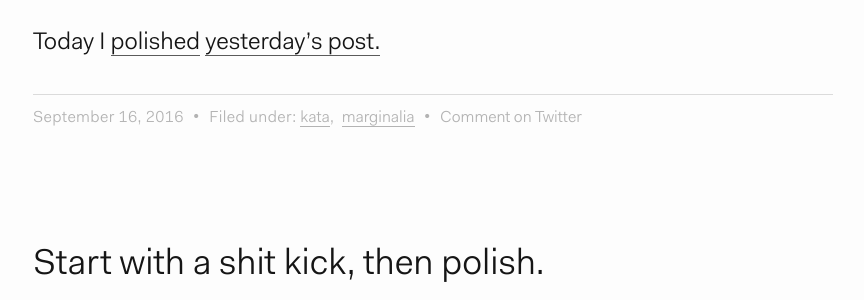
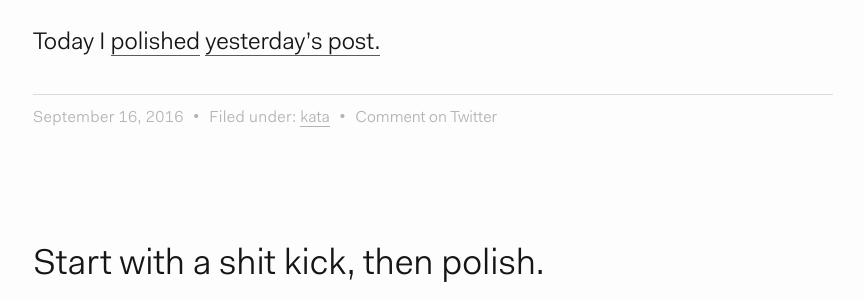
Before and after one commit to callumflack/callum-flack-blog-2016, a Jekyll site: the page built from index.html, in a window 1280 px wide and 900 px high, scrolled down 2424 px. Shown: the part 149-449 px from the top of the window, without its empty margins (207-1071 px from the left). Built offline with Jekyll 4.4.1, drawn with Linux system fonts in a browser that asks for light colours.

Commit message:
remove marginalia as tag

```diff
--- a/_posts/2016-09-14-shit-kick.md
+++ b/_posts/2016-09-14-shit-kick.md
@@ -3,7 +3,6 @@ title: Start with a shit kick, then polish.
 date: 2016-09-14 00:00:00 Z
 category: kata
 tags:
-- marginalia
 extract:
 youtube: 76MgBFVGjiE
 ---
--- a/_posts/2016-09-16-then-polish.md
+++ b/_posts/2016-09-16-then-polish.md
@@ -3,7 +3,6 @@ title: Then polish.
 date: 2016-09-16 00:00:00 Z
 category: kata
 tags:
-- marginalia
 extract:
 ---
 
```
